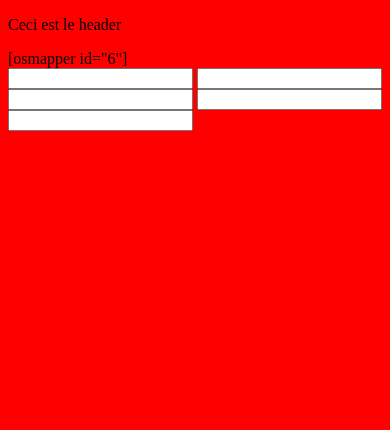
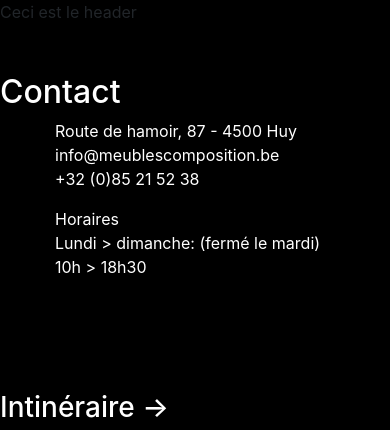
Before and after one commit to terencehecq/cms-composition, a WordPress theme: template contact.php in a window 390 px wide. Shown: the top 430 px of the page. Before the commit the page ends 131 px from the top, so only its background shows below. Run offline with PHP 8.4 and a stand-in for WordPress, Linux system fonts and the light colour scheme; the site name, menu and one post (Sample post) are stand-ins, and other content is empty.

Commit message:
modifications

```diff
--- a/contact.php
+++ b/contact.php
@@ -4,48 +4,120 @@ Template Name: Contact
 */
 ?>
 
-<?php get_header(); ?>
+
+<!DOCTYPE html>
+<html lang="en">
+<head>
+    <meta charset="UTF-8">
+    <meta name="viewport" content="width=device-width, initial-scale=1.0">
+    <meta http-equiv="X-UA-Compatible" content="ie=edge">
+    <link rel="stylesheet" href="https://stackpath.bootstrapcdn.com/bootstrap/4.4.1/css/bootstrap.min.css"
+    integrity="sha384-Vkoo8x4CGsO3+Hhxv8T/Q5PaXtkKtu6ug5TOeNV6gBiFeWPGFN9MuhOf23Q9Ifjh" crossorigin="anonymous">
+    <link rel="stylesheet" href="style.css">
+    <title>contact</title>
+</head>
+<body>
+
+    <!-- header  -->
+<div class="row">
+    <div class="col-lg-2 hidden-sm">
+    </div>
+    <div class="col-lg-10 col-sm-14">
+        <?php get_header(); ?>
+    </div>
+    <div class="col-lg-2 hidden-sm">
+    </div>
+</div>
+
+
+    <!-- contact -->
+
+    <div class="row">
+    <div class="col-lg-2 hidden-sm">
+        <hr class="contact-hr-white">
+    </div>
+    <div class="col-lg-4 col-sm">
+        <h2 class="text-white">Contact</h2>
+    </div>
+    <div class="col-lg-6 col-sm">
+        <div class="col-lg">
+            <ul class="text-white">
+                <li>Route de hamoir, 87 - 4500 Huy</li>
+                <li><a mailto:"info@meublescomposition.be">info@meublescomposition.be</a></li>
+                <li>+32 (0)85 21 52 38</li>
+            </ul>
+        </div>
+        <div class="col-lg">
+            <ul class="text-white">
+                <li>Horaires</li>
+                <li>Lundi > dimanche: (fermé le mardi) </li>
+                <li>10h > 18h30</li>
+            </ul>
+        </div>
+    </div>
+    <div class="col-lg-2 hidden-sm"></div>
+    </div>
+
+    <!-- map  -->
+
+    <div class="row row pt-5 mt-5" id="contact-bg-map">
+        <div class="col-lg-2 hidden-sm"></div>
+        <div class="col-lg-4 col-sm-0">
+            <h3 class="text-white">Intinéraire -></h3>
+        </div>
+        <div class="col-lg-6 col-sm-14">
+            <iframe width="425" height="350" frameborder="0" scrolling="no" marginheight="0" marginwidth="0"
+            src="https://www.openstreetmap.org/export/embed.html?bbox=5.215587615966797%2C50.47935662596124%2C5.3470802307128915%2C50.53798091723641&amp;layer=mapnik"
+            style="border: 1px solid black"></iframe><br/>
+        </div>
+        <div class="col-lg-2 hidden-sm"></div>
+    </div>
+
+
+    <!-- formulaire  -->
+
+    <div class="row pt-5 mt-5" id="contact-bg-form">
+    <div class="col-lg-2"></div>
+        <div class="col-lg-4 py-5 my-5">
+            <h2 class="text-black">Une question, une demande d'offre ?</h2>
+            <p class="text-black">Formulaire de contact</p>
+        </div>
+
+        <div class="col-lg-6 py-5 my-5 center-block">
+            <?php  echo do_shortcode( '[contact-form-7 id="13" title="Formulaire de contact"]' ); ?>
+        </div>
+    </div>
+    <div class="col-lg-2"></div>
+
+    <!-- promo  -->
+
+    <div class="row">
+        <div class="col">
+            <?php // ici on importe la partie avec la pub ?>
+        </div>
+    </div>
+
+    <!-- footer  -->
+
+    <div class="row">
+        <div class="col-lg-2"></div>
+        <div class="col-lg-10">
+            <?php get_footer(); ?>
+        </div>
+        <div class="col-lg-2"></div>
+    </div>
 
 
 
- <!-- map  -->
 
+    <!-- scripts -->
 
- [osmapper id="6"]
+    <script src="https://code.jquery.com/jquery-3.4.1.slim.min.js"
+    integrity="sha384-J6qa4849blE2+poT4WnyKhv5vZF5SrPo0iEjwBvKU7imGFAV0wwj1yYfoRSJoZ+n" crossorigin="anonymous"></script>
+    <script src="https://cdn.jsdelivr.net/npm/popper.js@1.16.0/dist/umd/popper.min.js"
+    integrity="sha384-Q6E9RHvbIyZFJoft+2mJbHaEWldlvI9IOYy5n3zV9zzTtmI3UksdQRVvoxMfooAo" crossorigin="anonymous"></script>
+    <script src="https://stackpath.bootstrapcdn.com/bootstrap/4.4.1/js/bootstrap.min.js"
+    integrity="sha384-wfSDF2E50Y2D1uUdj0O3uMBJnjuUD4Ih7YwaYd1iqfktj0Uod8GCExl3Og8ifwB6" crossorigin="anonymous"></script>
 
- <!-- form  -->
-
-
-<form action="post-contact.php" method="POST">
-<div>
-
-<!-- ______ NAME ______ -->
-
-<label for="input-name"></label>
-<input type="text" id="input-name" name="name">
-
-<!-- ______ MAIL ______ -->
-
-<label for="input-mail"></label>
-<input type="text" id="input-mail" name="mail">
-
-<!-- ______ PHONE ______ -->
-
-<label for="input-phone"></label>
-<input type="text" id="input-phone" name="phone">
-
-<!-- ______ POSTCODE ______ -->
-
-<label for="input-postcode"></label>
-<input type="text" id="input-postcode" name="postcode">
-
-<!-- ______ Message ______ -->
-
-<label for="input-message"></label>
-<input type="text" id="input-message" name="message">
-
-
-</div>
-</form>
-
-<?php getfooter(); ?>
+</body>
+</html>
--- a/style.css
+++ b/style.css
@@ -6,5 +6,35 @@ Version: 1.0
 */
 
 body {
-    background-color: red;
+    background-color: black;
 }
+
+
+#contact-bg-map
+{
+    background-color: black;
+}
+
+#contact-bg-form
+{
+    background-color:white;
+}
+
+.text-white
+{
+    color: white;
+}
+
+.text-black
+{
+    color: black;
+}
+
+ul
+{
+    list-style: none;
+}
+.contact-hr-white
+{
+    color: white;
+}
```
